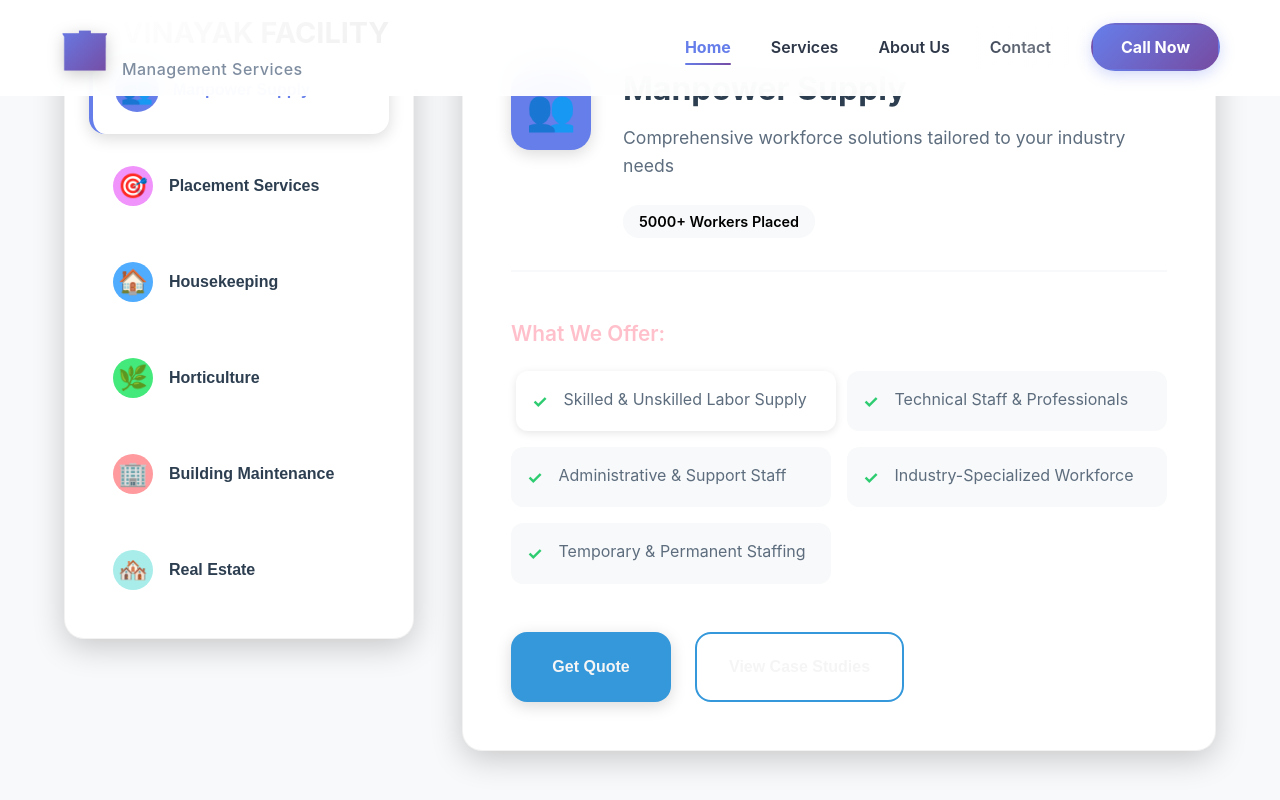
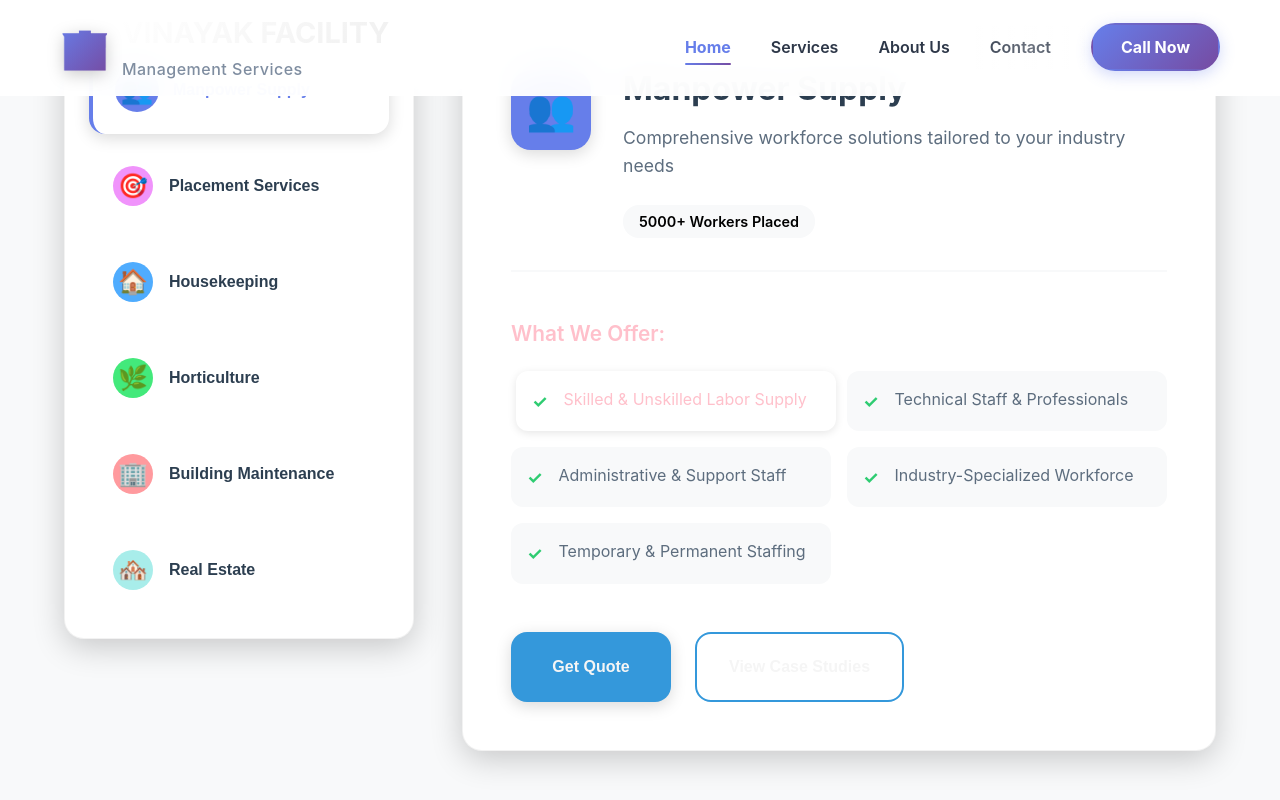
Before and after one commit to RavinderDev09/VinayakFM, a React (Create React App) app: page / in a window 1280 px wide. In both pictures the pointer is over the item 671 px from the left and 1685 px from the top of the page. Shown: the part 1285-2085 px from the top of the page. Built offline with nearby package versions, Linux system fonts and the light colour scheme.

Commit message:
service fixssss

```diff
--- a/src/component/services.css
+++ b/src/component/services.css
@@ -344,6 +344,7 @@
   background: var(--bg-primary);
   box-shadow: var(--shadow-sm);
   transform: translateX(5px);
+  color: pink;
 }
 
 .feature-check {
```
